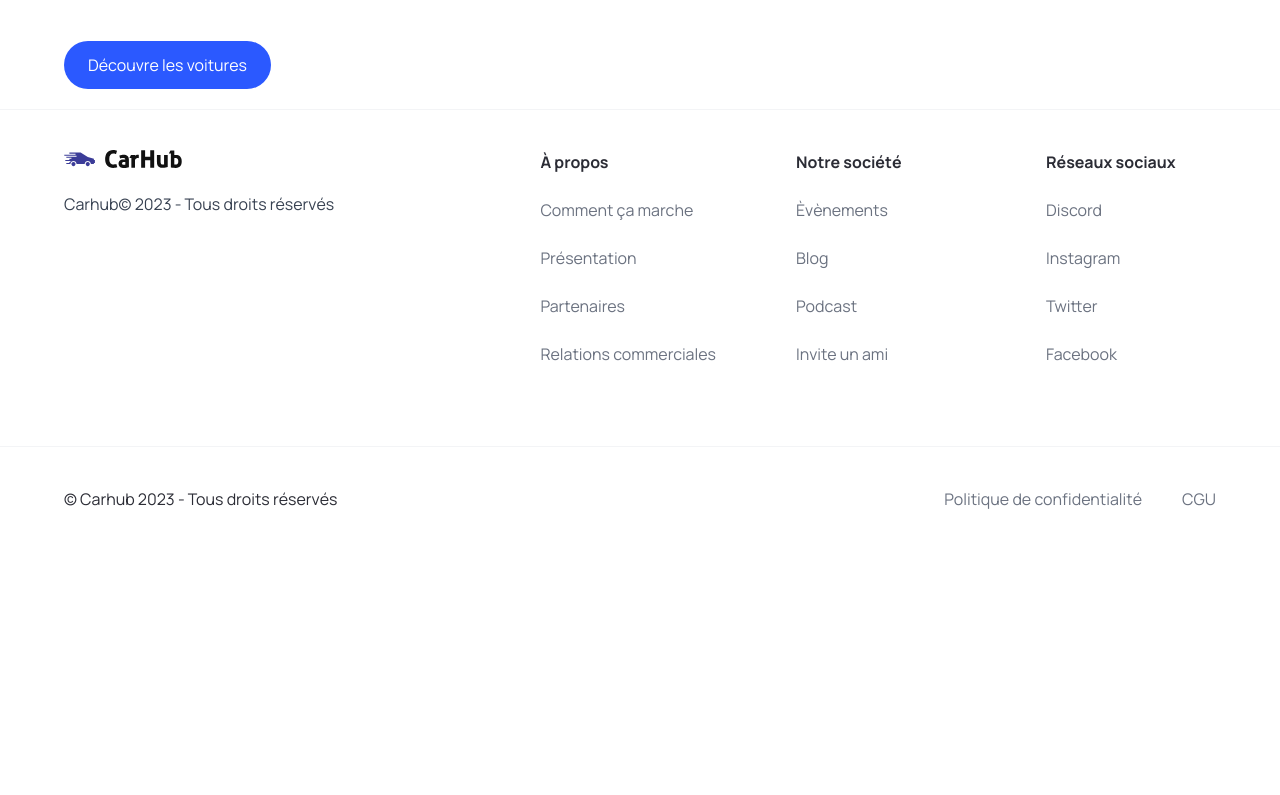
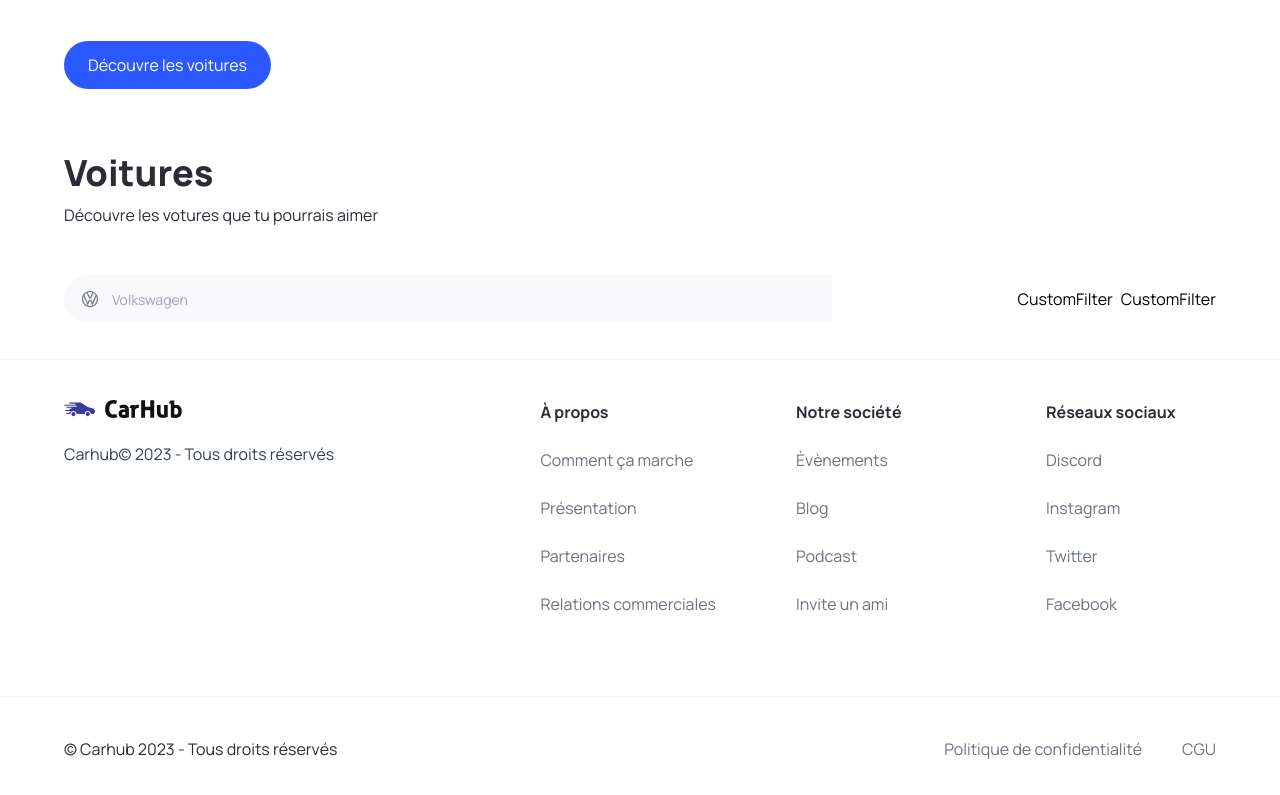
Before and after one commit to suzette-sousa/car-rental-app-nextjs, a Next.js app: page / in a window 1280 px wide. Shown: the part 820-1615 px from the top of the page. Before the commit the page ends 1371 px from the top, so only its background shows below. Built offline with nearby package versions, Linux system fonts and the light colour scheme.

Commit message:
add search bar by manufacturer

```diff
--- a/app/page.tsx
+++ b/app/page.tsx
@@ -1,10 +1,26 @@
 import Image from "next/image";
-import { Mea } from "@/components";
+import { CustomFilter, Mea, SearchBar } from "@/components";
 
 const Home = () => {
   return (
     <main className="overflow-hidden">
       <Mea />
+
+      <div className="mt-12 padding-x padding-y max-width" id="discover">
+        <div className="home__text-container">
+          <h1 className="text-4xl font-extrabold">Voitures</h1>
+          <p>Découvre les votures que tu pourrais aimer</p>
+        </div>
+
+        <div className="home__filters">
+          <SearchBar />
+
+          <div className="home__filter-container">
+            <CustomFilter title="fuel" />
+            <CustomFilter title="year" />
+          </div>
+        </div>
+      </div>
     </main>
   );
 };
--- /dev/null
+++ b/components/CustomFilter.tsx
@@ -0,0 +1,10 @@
+import Link from 'next/link';
+import Image from 'next/image';
+
+import Button from './Button';
+
+const CustomFilter = () => {
+  return <div>CustomFilter</div>;
+};
+
+export default CustomFilter;
--- /dev/null
+++ b/components/SearchBar.tsx
@@ -0,0 +1,24 @@
+'use client';
+
+import { useState } from 'react';
+
+import SearchManufacturer from './SearchManufacturer';
+
+const SearchBar = () => {
+  const [manufacturer, setManufacturer] = useState('');
+
+  const handleSearch = () => {};
+
+  return (
+    <form className="searchbar" onSubmit={handleSearch}>
+      <div className="searchbar__item">
+        <SearchManufacturer
+          manufacturer={manufacturer}
+          setManufacturer={setManufacturer}
+        />
+      </div>
+    </form>
+  );
+};
+
+export default SearchBar;
--- /dev/null
+++ b/components/SearchManufacturer.tsx
@@ -0,0 +1,102 @@
+'use client';
+
+import { useState, Fragment } from 'react';
+import Image from 'next/image';
+import { Combobox, Transition } from '@headlessui/react';
+
+import { SearchManufacturerProps } from '@/types';
+import { manufacturers } from '@/constants';
+
+const SearchManufacturer = ({
+  manufacturer,
+  setManufacturer,
+}: SearchManufacturerProps) => {
+  const [query, setQuery] = useState('');
+
+  const filteredManufacturers =
+    query === ''
+      ? manufacturers
+      : manufacturers.filter((item) =>
+          item
+            .toLowerCase()
+            .replace(/\s+/g, '')
+            .includes(query.toLowerCase().replace(/\s+/g, ''))
+        );
+
+  return (
+    <div className="search-manufacturer">
+      <Combobox value={manufacturer} onChange={setManufacturer}>
+        <div className="relative w-full">
+          <Combobox.Button className="absolute top-[14px]">
+            <Image
+              src="/car-logo.svg"
+              width={20}
+              height={20}
+              className="ml-4"
+              alt="Manufacturer logo"
+            />
+          </Combobox.Button>
+
+          <Combobox.Input
+            className="search-manufacturer__input"
+            placeholder="Volkswagen"
+            displayValue={(manufacturer: string) => manufacturer}
+            onChange={(e) => setQuery(e.target.value)}
+          />
+
+          <Transition
+            as={Fragment}
+            leave="transition ease-in duration-800"
+            leaveFrom="opacity-100"
+            leaveTo="opacity-0"
+            afterLeave={() => setQuery('')}
+          >
+            <Combobox.Options>
+              {filteredManufacturers.length === 0 && query !== '' ? (
+                <Combobox.Option
+                  value="Pas de résultats"
+                  className="search-manufacturer__option"
+                >
+                  Pas de résultats
+                </Combobox.Option>
+              ) : (
+                filteredManufacturers.map((item) => (
+                  <Combobox.Option
+                    key={item}
+                    className={({ active }) =>
+                      `relative search-manufacturer__option ${
+                        active ? 'bg-primary-blue text-white' : 'text-gray-900'
+                      }`
+                    }
+                    value={item}
+                  >
+                    {({ selected, active }) => (
+                      <>
+                        <span
+                          className={`block truncate ${
+                            selected ? 'font-medium' : 'font-normal'
+                          }`}
+                        >
+                          {item}
+                        </span>
+                        {selected ? (
+                          <span
+                            className={`absolute inset-y-0 left-0 flex items-center pl-3 ${
+                              active ? 'text-white' : 'text-teal-600'
+                            }`}
+                          ></span>
+                        ) : null}
+                      </>
+                    )}
+                  </Combobox.Option>
+                ))
+              )}
+            </Combobox.Options>
+          </Transition>
+        </div>
+      </Combobox>
+    </div>
+  );
+};
+
+export default SearchManufacturer;
--- a/components/index.ts
+++ b/components/index.ts
@@ -2,5 +2,16 @@
 import Button from "./Button";
 import Navbar from "./Navbar";
 import Footer from "./Footer";
+import SearchBar from "./SearchBar";
+import CustomFilter from "./CustomFilter";
+import SearchManufacturer from "./SearchManufacturer";
 
-export { Mea, Button, Navbar, Footer };
+export {
+  Mea,
+  Button,
+  Navbar,
+  Footer,
+  SearchBar,
+  CustomFilter,
+  SearchManufacturer,
+};
--- a/constants/index.ts
+++ b/constants/index.ts
@@ -1,29 +1,73 @@
 export const footerLinks = [
   {
-    title: "À propos",
+    title: 'À propos',
     links: [
-      { title: "Comment ça marche", url: "/" },
-      { title: "Présentation", url: "/" },
-      { title: "Partenaires", url: "/" },
-      { title: "Relations commerciales", url: "/" },
+      { title: 'Comment ça marche', url: '/' },
+      { title: 'Présentation', url: '/' },
+      { title: 'Partenaires', url: '/' },
+      { title: 'Relations commerciales', url: '/' },
     ],
   },
   {
-    title: "Notre société",
+    title: 'Notre société',
     links: [
-      { title: "Èvènements", url: "/" },
-      { title: "Blog", url: "/" },
-      { title: "Podcast", url: "/" },
-      { title: "Invite un ami", url: "/" },
+      { title: 'Èvènements', url: '/' },
+      { title: 'Blog', url: '/' },
+      { title: 'Podcast', url: '/' },
+      { title: 'Invite un ami', url: '/' },
     ],
   },
   {
-    title: "Réseaux sociaux",
+    title: 'Réseaux sociaux',
     links: [
-      { title: "Discord", url: "/" },
-      { title: "Instagram", url: "/" },
-      { title: "Twitter", url: "/" },
-      { title: "Facebook", url: "/" },
+      { title: 'Discord', url: '/' },
+      { title: 'Instagram', url: '/' },
+      { title: 'Twitter', url: '/' },
+      { title: 'Facebook', url: '/' },
     ],
   },
 ];
+
+export const manufacturers = [
+  'Acura',
+  'Alfa Romeo',
+  'Aston Martin',
+  'Audi',
+  'Bentley',
+  'BMW',
+  'Buick',
+  'Cadillac',
+  'Chevrolet',
+  'Chrysler',
+  'Citroen',
+  'Dodge',
+  'Ferrari',
+  'Fiat',
+  'Ford',
+  'GMC',
+  'Honda',
+  'Hyundai',
+  'Infiniti',
+  'Jaguar',
+  'Jeep',
+  'Kia',
+  'Lamborghini',
+  'Land Rover',
+  'Lexus',
+  'Lincoln',
+  'Maserati',
+  'Mazda',
+  'McLaren',
+  'Mercedes-Benz',
+  'MINI',
+  'Mitsubishi',
+  'Nissan',
+  'Porsche',
+  'Ram',
+  'Rolls-Royce',
+  'Subaru',
+  'Tesla',
+  'Toyota',
+  'Volkswagen',
+  'Volvo',
+];
--- a/package.json
+++ b/package.json
@@ -9,6 +9,7 @@
     "lint": "next lint"
   },
   "dependencies": {
+    "@headlessui/react": "^1.7.15",
     "@types/node": "20.2.6",
     "@types/react": "18.2.10",
     "@types/react-dom": "18.2.4",
```
Also changed, not shown: types/index.ts (+9 -4 lines), public/car-logo.svg (added).
